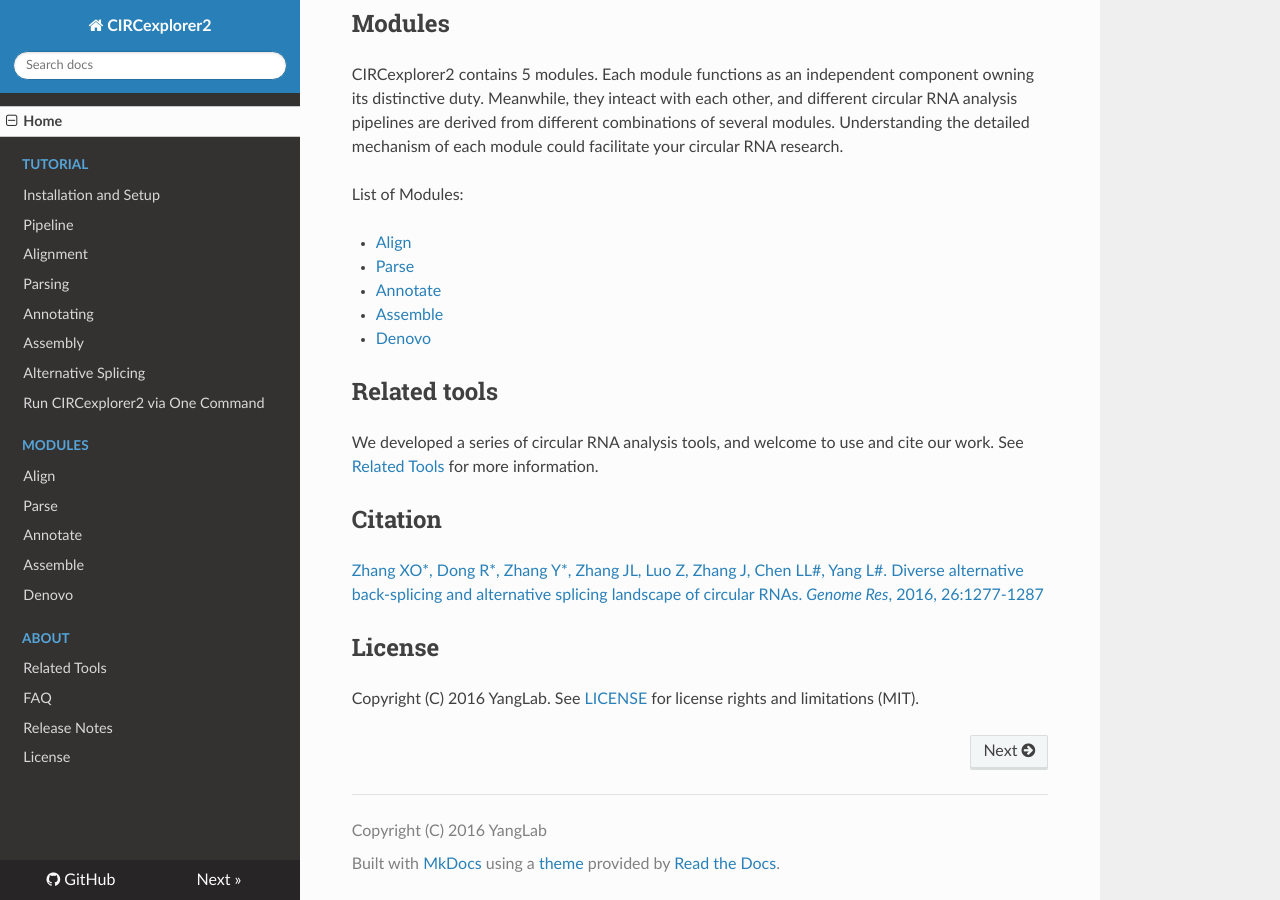
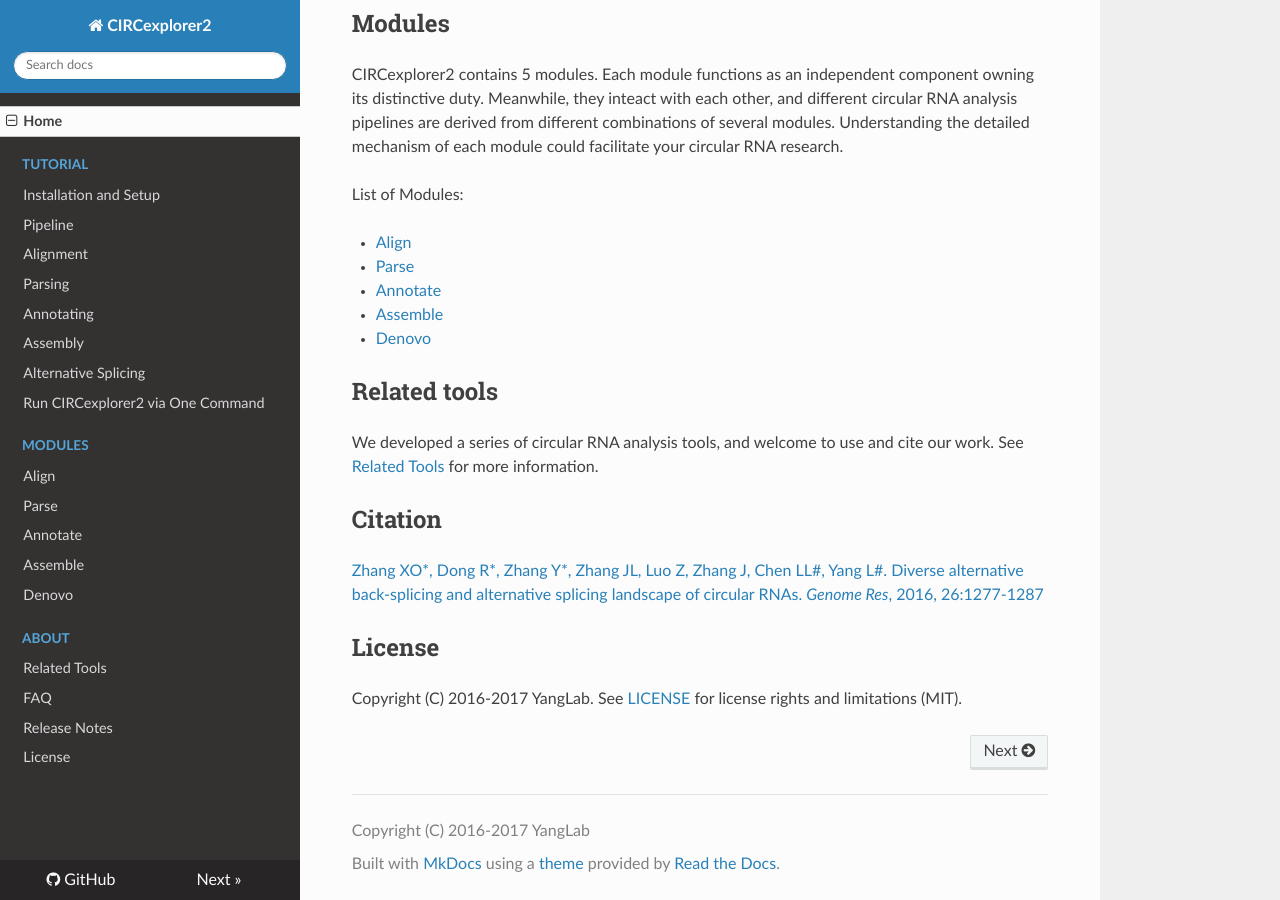
Before and after one commit to YangLab/CIRCexplorer2, an MkDocs documentation site: the page built from docs/index.md, in a window 1280 px wide and 900 px high, scrolled down 1267 px. Built offline with MkDocs 1.6.1, drawn with Linux system fonts in a browser that asks for light colours; nearby versions of some CDN libraries; old or Windows-style settings are respelled for this version of MkDocs.

Commit message:
new year

```diff
--- a/docs/index.md
+++ b/docs/index.md
@@ -72,4 +72,4 @@
 
 ## License
 
-Copyright (C) 2016 YangLab. See [LICENSE](about/license.md) for license rights and limitations (MIT).
+Copyright (C) 2016-2017 YangLab. See [LICENSE](about/license.md) for license rights and limitations (MIT).
--- a/mkdocs.yml
+++ b/mkdocs.yml
@@ -2,7 +2,7 @@
 repo_url: https://github.com/YangLab/CIRCexplorer2
 site_description: Documents for CIRCexplorer2
 site_author: Xiao-Ou Zhang
-copyright: Copyright (C) 2016 YangLab
+copyright: Copyright (C) 2016-2017 YangLab
 pages:
     - Home: 'index.md'
     - Tutorial:
```
Also changed, not shown: README.md (+1 -1 lines), LICENSE.txt.
